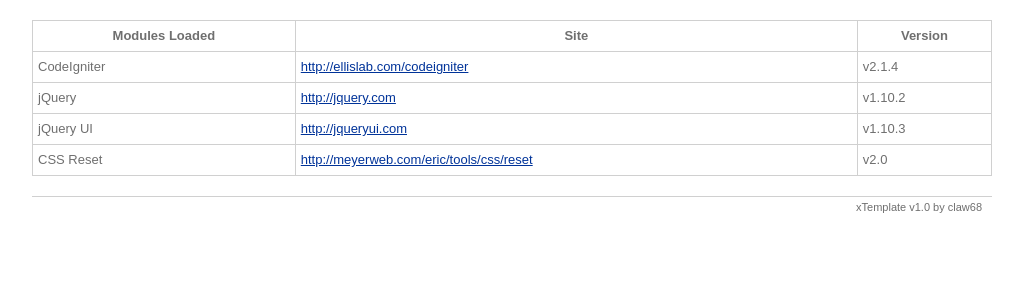
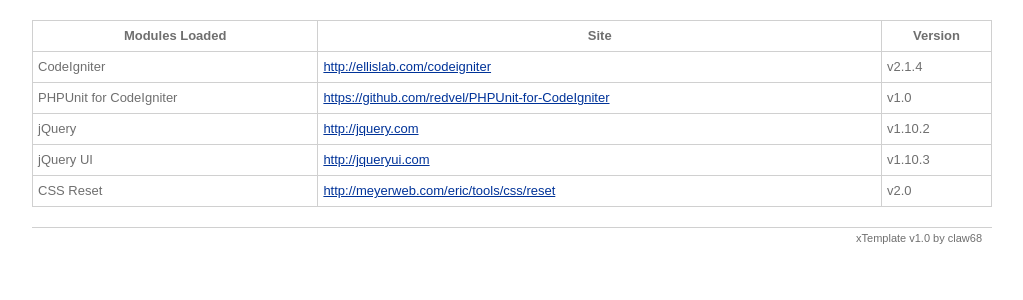
Before and after one commit to claw68/alchemy, a CodeIgniter app: page / in a window 1280 px wide. Shown: the part 30-330 px from the top of the page, without its empty margins (128-1151 px from the left). Run offline with CodeIgniter, Linux system fonts and the light colour scheme.

Commit message:
Add phpunit for codeigniter

```diff
--- a/application/views/dashboard/view.php
+++ b/application/views/dashboard/view.php
@@ -9,6 +9,11 @@
 			<td>CodeIgniter</td>
 			<td><a target="_blank" href="http://ellislab.com/codeigniter">http://ellislab.com/codeigniter</a></td>
 			<td>v2.1.4</td>
+		</tr>
+		<tr>
+			<td>PHPUnit for CodeIgniter</td>
+			<td><a target="_blank" href="https://github.com/redvel/PHPUnit-for-CodeIgniter">https://github.com/redvel/PHPUnit-for-CodeIgniter</a></td>
+			<td>v1.0</td>
 		</tr>
 		<tr>
 			<td>jQuery</td>
```
Also changed, not shown: README.md.
